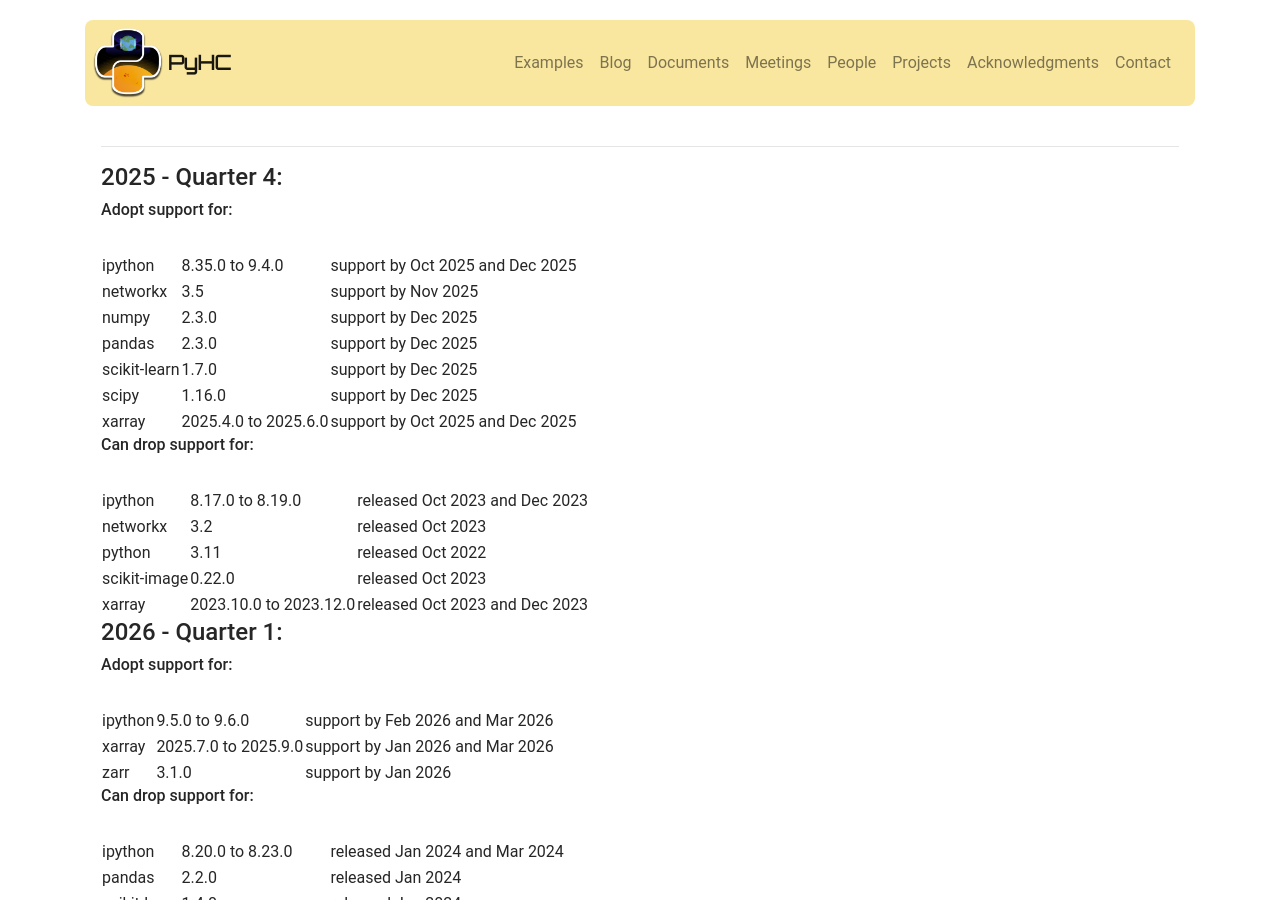
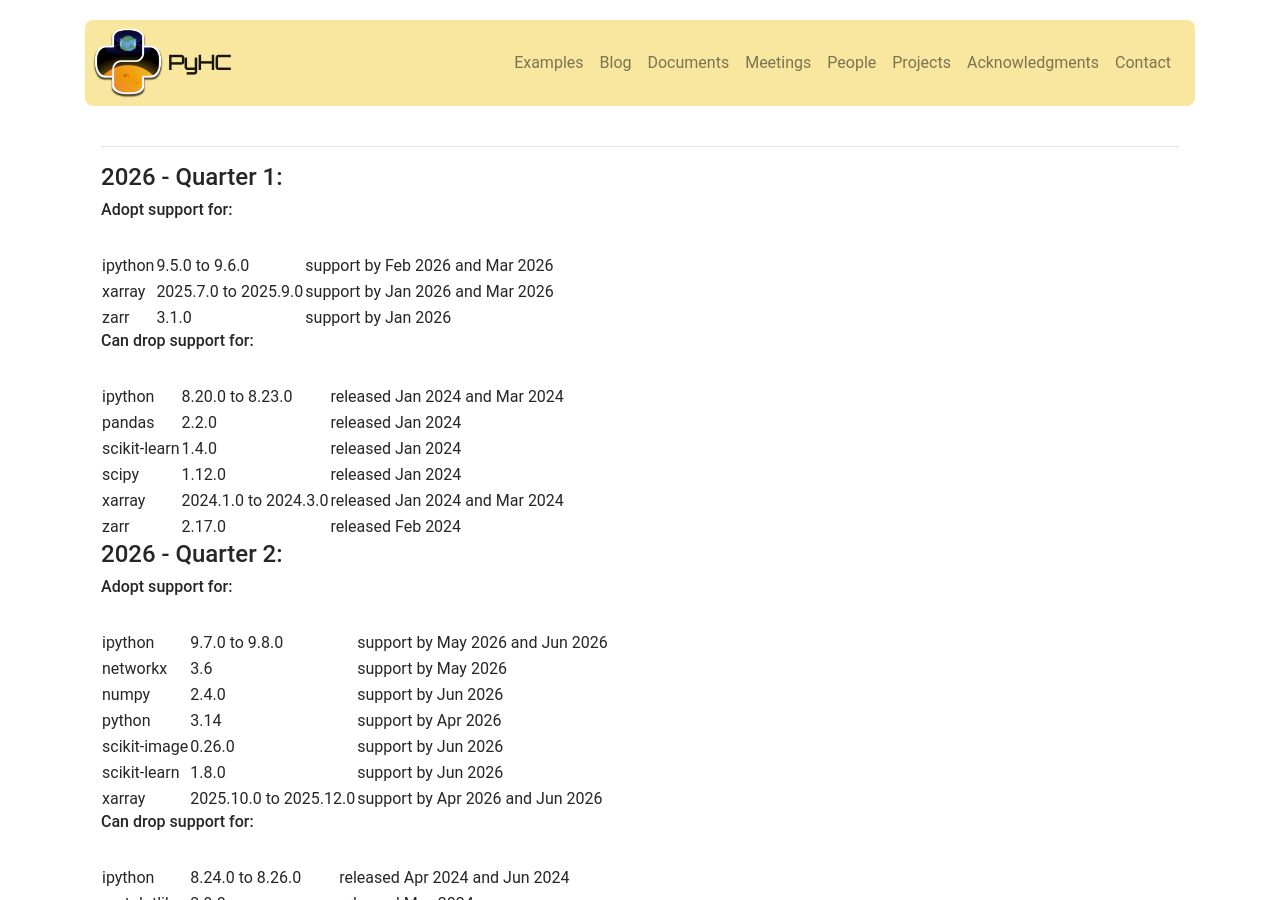
Before and after one commit to heliophysicsPy/heliophysicsPy.github.io, a Jekyll site: the page built from _pages/docs/phep-3/schedule.md, in a window 1280 px wide and 900 px high. Built offline with Jekyll 4.4.1, drawn with Linux system fonts in a browser that asks for light colours; nearby versions of some CDN libraries; our own code applies the rules of GitHub Pages for plain Markdown files.

Commit message:
Update PHEP 3 support schedule [automated]

```diff
--- a/_pages/docs/phep-3/schedule.md
+++ b/_pages/docs/phep-3/schedule.md
@@ -1,27 +1,3 @@
-#### 2025 - Quarter 4:
-
-###### Adopt support for:
-
-|              |                      |                                  |
-| ------------ | -------------------- | -------------------------------- |
-| ipython      | 8.35.0 to 9.4.0      | support by Oct 2025 and Dec 2025 |
-| networkx     | 3.5                  | support by Nov 2025              |
-| numpy        | 2.3.0                | support by Dec 2025              |
-| pandas       | 2.3.0                | support by Dec 2025              |
-| scikit-learn | 1.7.0                | support by Dec 2025              |
-| scipy        | 1.16.0               | support by Dec 2025              |
-| xarray       | 2025.4.0 to 2025.6.0 | support by Oct 2025 and Dec 2025 |
-
-###### Can drop support for:
-
-|              |                        |                                |
-| ------------ | ---------------------- | ------------------------------ |
-| ipython      | 8.17.0 to 8.19.0       | released Oct 2023 and Dec 2023 |
-| networkx     | 3.2                    | released Oct 2023              |
-| python       | 3.11                   | released Oct 2022              |
-| scikit-image | 0.22.0                 | released Oct 2023              |
-| xarray       | 2023.10.0 to 2023.12.0 | released Oct 2023 and Dec 2023 |
-
 #### 2026 - Quarter 1:
 
 ###### Adopt support for:
```
Also changed, not shown: _pages/docs/phep-3/chart.md (+0 -9 lines).
